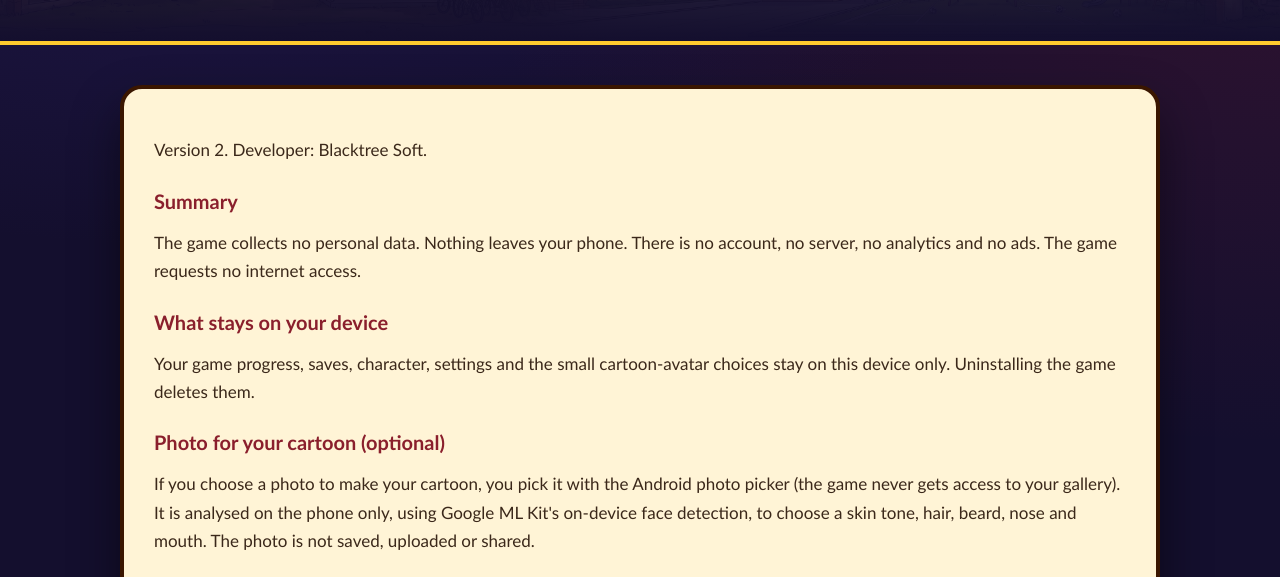
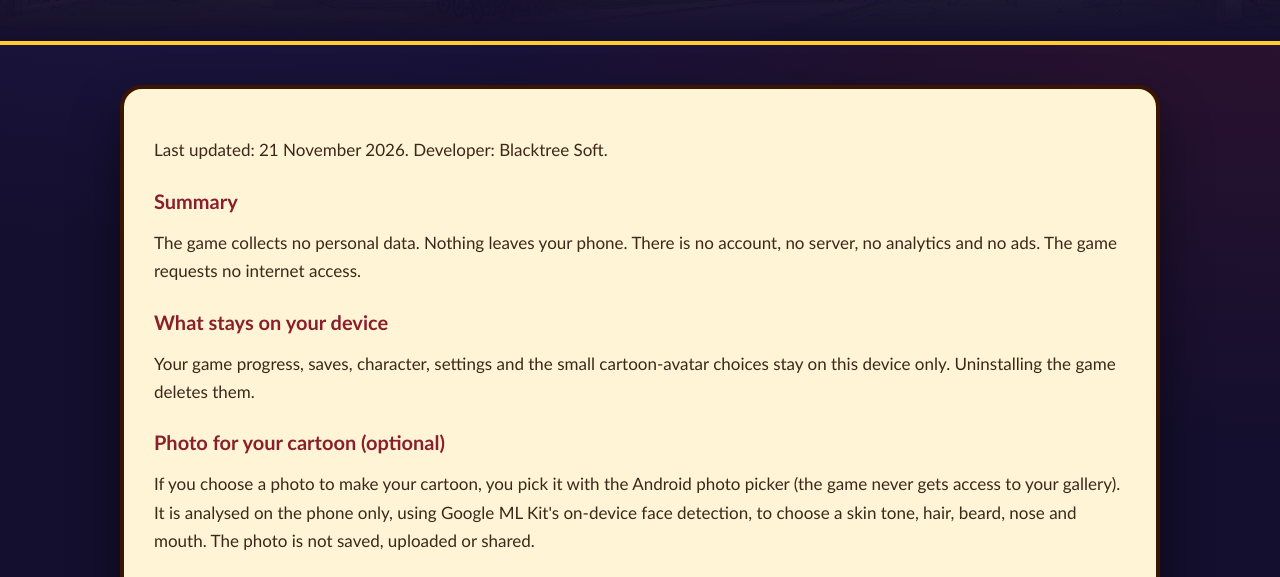
Before and after one commit to leader-app/leader-app.github.io, a plain HTML site: page privacy.html in a window 1280 px wide. Shown: the part 213-790 px from the top of the page. Drawn offline with Linux system fonts and the light colour scheme.

Commit message:
Show last-updated date instead of version number

```diff
--- a/privacy.html
+++ b/privacy.html
@@ -7,7 +7,7 @@
 <div class="pagehead" style="--bg:url(img/bg_college.webp)"><h1 class="gold" data-text="Privacy Policy">Privacy Policy</h1><p>No data collected. Nothing leaves your phone.</p></div>
 <div class="wrap"><div class="paper">
 <h1>Privacy Policy: Leader: The Political Journey</h1>
-<p>Version 2. Developer: Blacktree Soft.</p>
+<p>Last updated: 21 November 2026. Developer: Blacktree Soft.</p>
 <h2>Summary</h2>
 <p>The game collects no personal data. Nothing leaves your phone. There is no account, no server, no analytics and no ads. The game requests no internet access.</p>
 <h2>What stays on your device</h2>
```
Also changed, not shown: terms.html (+1 -1 lines).
